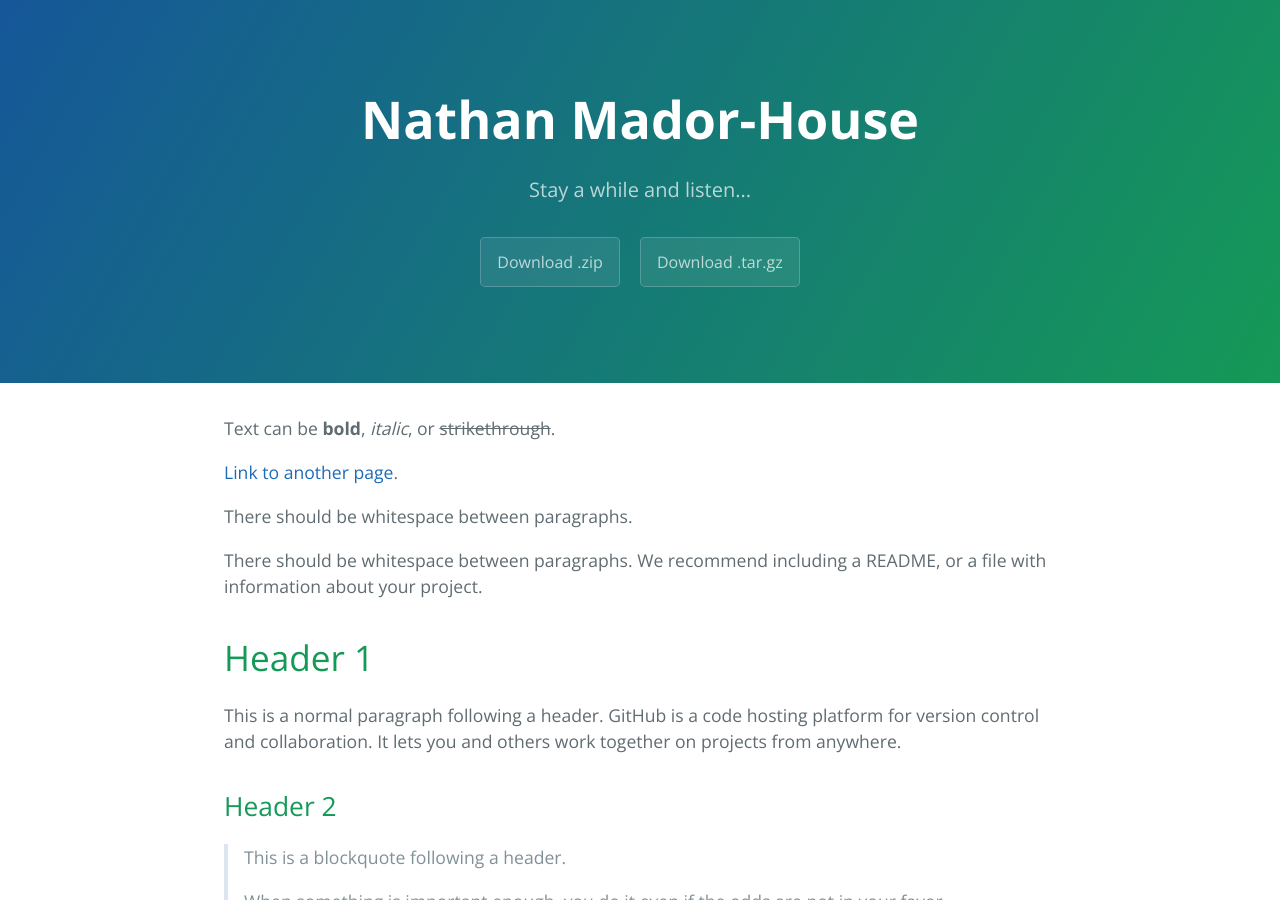
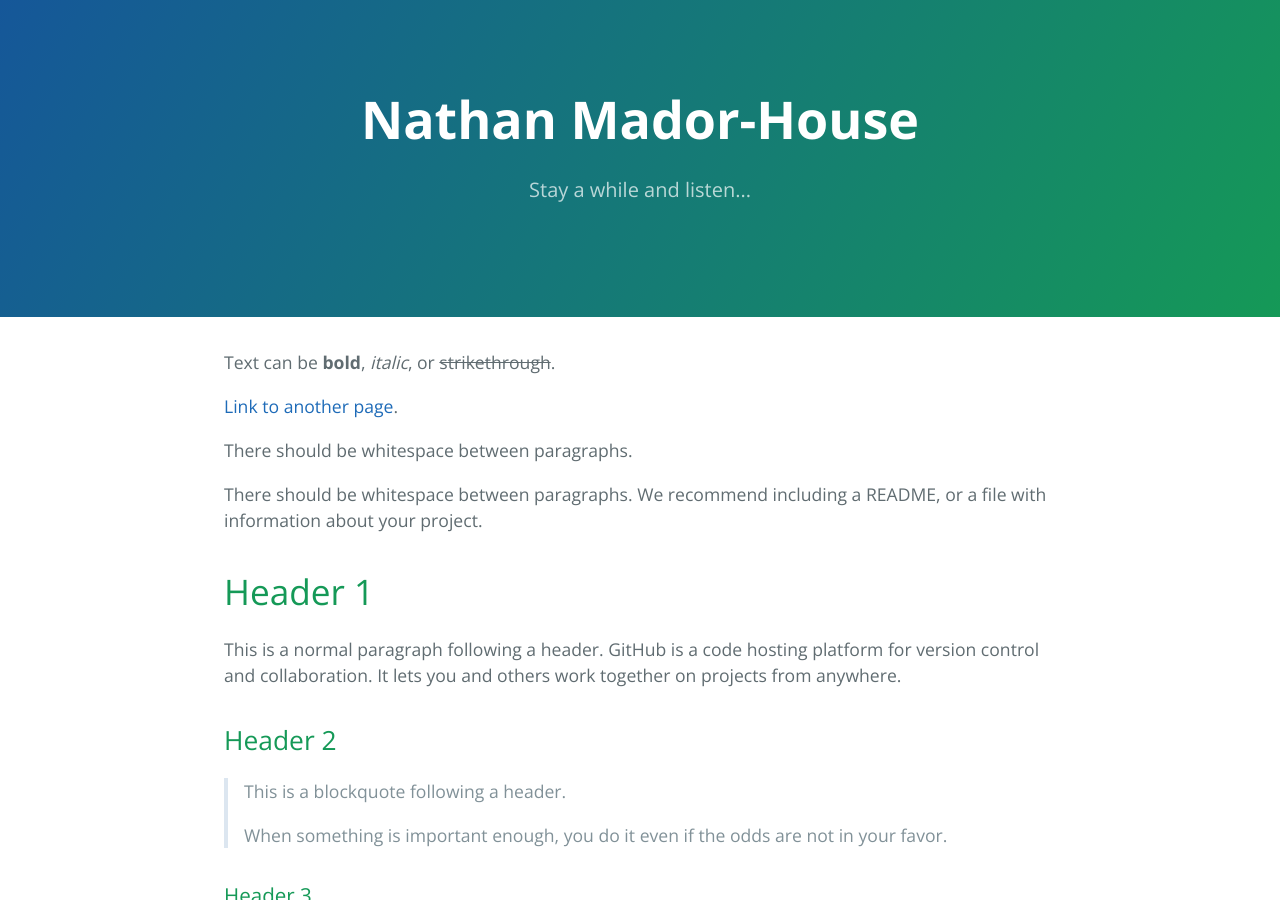
Before and after one commit to NathanMH/NathanMH.github.io, a Jekyll site: the page built from index.md, in a window 1280 px wide and 900 px high. Built offline with Jekyll 4.4.1, drawn with Linux system fonts in a browser that asks for light colours.

Commit message:
Remove download buttons

```diff
--- a/_config.yml
+++ b/_config.yml
@@ -1,5 +1,5 @@
 title: Nathan Mador-House
 description: Stay a while and listen...
-show_downloads: true
+show_downloads: false
 google_analytics:
 theme: jekyll-theme-cayman
--- a/_layouts/default.html
+++ b/_layouts/default.html
@@ -17,8 +17,8 @@
         <a href="{{ site.github.repository_url }}" class="btn">View on GitHub</a>
       {% endif %}
       {% if site.show_downloads %}
-        <a href="{{ site.github.zip_url }}" class="btn">Download .zip</a>
-        <a href="{{ site.github.tar_url }}" class="btn">Download .tar.gz</a>
+        <!-- <a href="{{ site.github.zip_url }}" class="btn">Download .zip</a>
+        <a href="{{ site.github.tar_url }}" class="btn">Download .tar.gz</a> -->
       {% endif %}
     </section>
 
```
